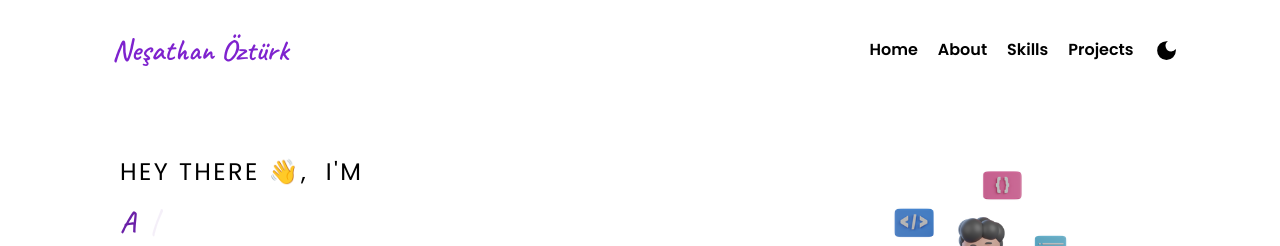
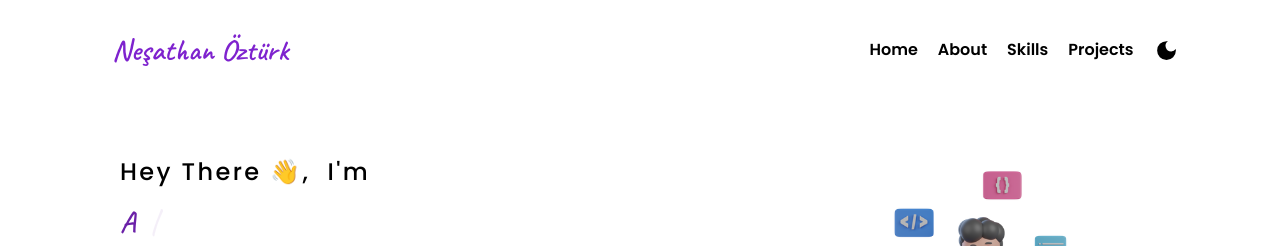
Before and after one commit to nesathanozturk/nesathanozturk, a React (Create React App) app: page / in a window 1280 px wide. Shown: the top 246 px of the page. Built offline with nearby package versions, Linux system fonts and the light colour scheme.

Commit message:
style: edited links

```diff
--- a/src/App.js
+++ b/src/App.js
@@ -2,7 +2,7 @@ import { useState, useEffect } from "react";
 import Home from "./components/Home/Home";
 import About from "./components/About";
 import Skills from "./components/Skills";
-import Projects from "./components/Projects";
+import Projects from "./components/Projects/Projects";
 import Footer from "./components/Footer";
 import { AiOutlineArrowUp } from "react-icons/ai";
 import AOS from "aos";
--- a/src/components/About.jsx
+++ b/src/components/About.jsx
@@ -18,7 +18,7 @@ const About = () => {
           <h1 className="text-purple-700 font-caveat text-4xl md:text-5xl font-semibold uppercase py-2 dark:text-[#0891B2]">
             About Me
           </h1>
-          <p className="text-purple-500 font-caveat text-xl md:text-2xl font-semibold mb-4 dark:text-[#0891B2]">
+          <p className="text-purple-500 font-caveat text-xl md:text-2xl font-semibold mb-4 dark:text-[#127491]">
             Who am i?
           </p>
           <p className="text-base md:text-lg dark:text-white">
--- a/src/components/Home/Hero.jsx
+++ b/src/components/Home/Hero.jsx
@@ -12,8 +12,8 @@ const Hero = ({ dark }) => {
           className="w-full md:w-1/2 text-center md:text-left"
           data-aos="fade-up"
         >
-          <h1 className="text-xl md:text-2xl mb-4 tracking-widest dark:text-white">
-            HEY THERE 👋,&nbsp; I'M
+          <h1 className="text-xl md:text-2xl mb-4 tracking-widest font-medium dark:text-white">
+            Hey There 👋,&nbsp; I'm
           </h1>
           {home.map((text) => (
             <h1
@@ -35,24 +35,24 @@ const Hero = ({ dark }) => {
             Frontend technologies.
           </p>
           <div className="flex justify-center md:justify-start items-center gap-2 mt-4 mb-6">
-            <span>
+            <a href="https://www.github.com/nesathanozturk/">
               <AiFillGithub
                 size={35}
                 className="text-purple-800 hover:text-purple-900 transition-colors cursor-pointer dark:text-white dark:hover:text-purple-800"
               />
-            </span>
-            <span>
+            </a>
+            <a href="https://www.linkedin.com/in/nesathanozturk">
               <AiFillLinkedin
                 size={40}
                 className="text-blue-700 hover:text-blue-900 transition-colors cursor-pointer dark:text-white dark:hover:text-blue-700"
               />
-            </span>
-            <span>
+            </a>
+            <a href="https://www.instagram.com/nesathanozturk/">
               <BsInstagram
                 size={35}
                 className="text-red-700 hover:text-red-800 transition-colors cursor-pointer dark:text-white dark:hover:text-red-700"
               />
-            </span>
+            </a>
           </div>
           {dark ? (
             <a
--- a/src/components/Projects.jsx
+++ b/src/components/Projects/Projects.jsx
@@ -1,4 +1,4 @@
-import { projects } from "../utils/data";
+import { projects } from "../../utils/data";
 import ProjectCard from "./ProjectCard";
 
 const Projects = ({ dark }) => {
@@ -8,7 +8,7 @@ const Projects = ({ dark }) => {
         <h1 className="text-purple-700 font-caveat text-4xl md:text-5xl font-semibold uppercase py-2 dark:text-[#0891B2]">
           My Projects
         </h1>
-        <p className="text-purple-500 font-caveat text-xl md:text-2xl font-semibold py-2 dark:text-[#0891B2]">
+        <p className="text-purple-500 font-caveat text-xl md:text-2xl font-semibold py-2 dark:text-[#127491]">
           My Works
         </p>
       </div>
--- a/src/components/Skills.jsx
+++ b/src/components/Skills.jsx
@@ -22,7 +22,7 @@ const Skills = () => {
           <h1 className="text-purple-700 font-caveat text-4xl md:text-5xl font-semibold uppercase py-2 dark:text-[#0891B2]">
             My Skills
           </h1>
-          <p className="text-purple-500 font-caveat text-xl md:text-2xl font-semibold py-2 dark:text-[#0891B2]">
+          <p className="text-purple-500 font-caveat text-xl md:text-2xl font-semibold py-2 dark:text-[#127491]">
             What am i using?
           </p>
           <div className="flex justify-center md:justify-start flex-wrap items-center gap-4 mt-4 mb-6 dark:text-[#999]">
```
Also changed, not shown: src/components/Projects/ProjectCard.jsx (renamed from src/components/ProjectCard.jsx).
